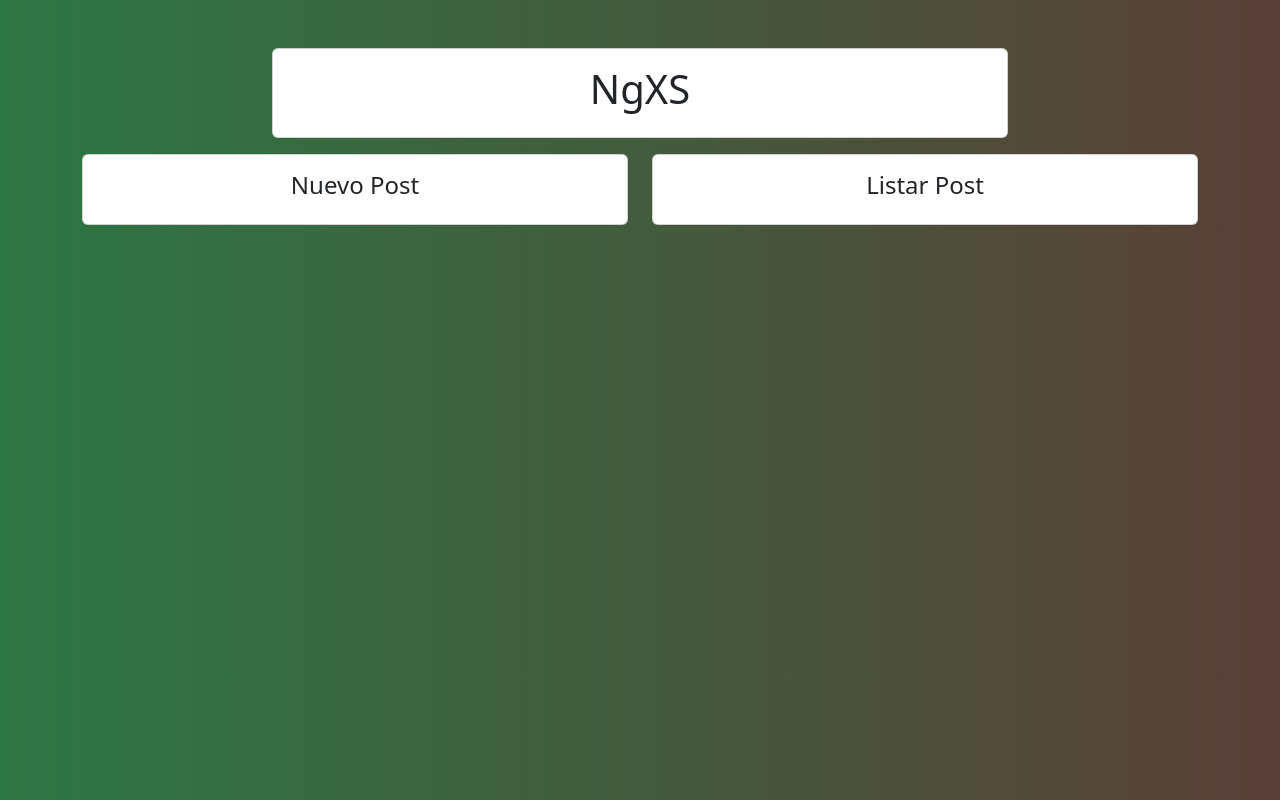
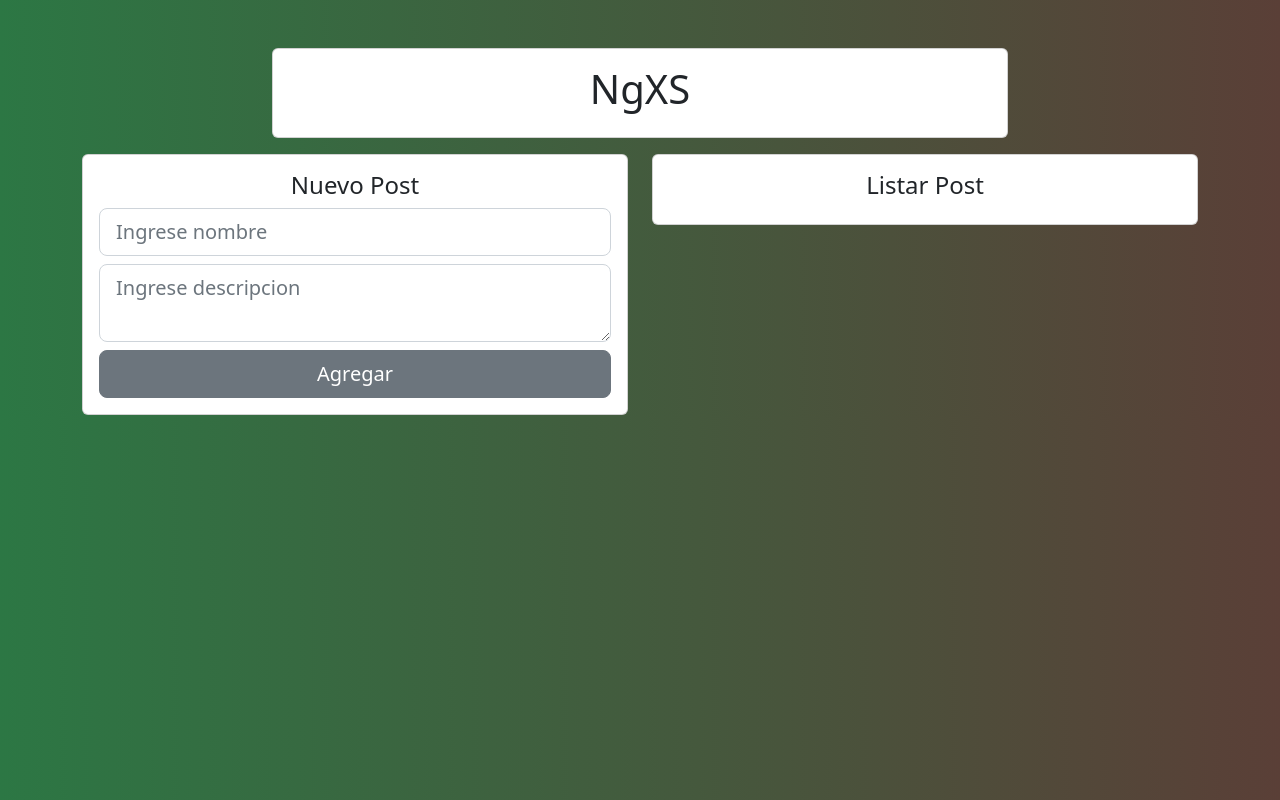
Before and after one commit to truizdiaz/ngxs-post, an Angular app: page / in a window 1280 px wide. Built offline with nearby package versions, Linux system fonts and the light colour scheme.

Commit message:
nuevo post component

```diff
--- a/angular.json
+++ b/angular.json
@@ -24,7 +24,8 @@
             ],
             "styles": [
               "src/styles.css",
-              "node_modules/bootstrap/dist/css/bootstrap.min.css"
+              "node_modules/bootstrap/dist/css/bootstrap.min.css",
+              "node_modules/ngx-toastr/toastr.css"
             ],
             "scripts": []
           },
--- a/package.json
+++ b/package.json
@@ -10,7 +10,7 @@
   },
   "private": true,
   "dependencies": {
-    "@angular/animations": "^14.1.0",
+    "@angular/animations": "^14.1.1",
     "@angular/common": "^14.1.0",
     "@angular/compiler": "^14.1.0",
     "@angular/core": "^14.1.0",
@@ -19,8 +19,10 @@
     "@angular/platform-browser-dynamic": "^14.1.0",
     "@angular/router": "^14.1.0",
     "bootstrap": "^5.2.0",
+    "ngx-toastr": "^15.0.0",
     "rxjs": "~7.5.0",
     "tslib": "^2.3.0",
+    "uuid": "^8.3.2",
     "zone.js": "~0.11.4"
   },
   "devDependencies": {
@@ -28,6 +30,7 @@
     "@angular/cli": "~14.1.1",
     "@angular/compiler-cli": "^14.1.0",
     "@types/jasmine": "~4.0.0",
+    "@types/uuid": "^8.3.4",
     "jasmine-core": "~4.2.0",
     "karma": "~6.4.0",
     "karma-chrome-launcher": "~3.1.0",
--- a/src/app/app.component.html
+++ b/src/app/app.component.html
@@ -14,6 +14,7 @@
       <div class="card">
         <div class="card-body">
           <h4>Nuevo Post</h4>
+          <app-nuevo-post></app-nuevo-post>
         </div>
       </div>
     </div>
--- a/src/app/app.module.ts
+++ b/src/app/app.module.ts
@@ -1,9 +1,16 @@
 import { NgModule } from '@angular/core';
+import { FormsModule } from '@angular/forms';
 import { BrowserModule } from '@angular/platform-browser';
+import { BrowserAnimationsModule } from '@angular/platform-browser/animations';
 
+// Componentes
 import { AppComponent } from './app.component';
 import { ListarPostComponent } from './components/listar-post/listar-post.component';
 import { NuevoPostComponent } from './components/nuevo-post/nuevo-post.component';
+
+// Modulos
+import { ToastrModule } from 'ngx-toastr';
+
 
 @NgModule({
   declarations: [
@@ -12,7 +19,10 @@
     NuevoPostComponent
   ],
   imports: [
-    BrowserModule
+    BrowserModule,
+    FormsModule,
+    BrowserAnimationsModule, // required animations module
+    ToastrModule.forRoot(), // ToastrModule added
   ],
   providers: [],
   bootstrap: [AppComponent]
--- a/src/app/components/nuevo-post/nuevo-post.component.html
+++ b/src/app/components/nuevo-post/nuevo-post.component.html
@@ -1 +1,5 @@
-<p>nuevo-post works!</p>
+<input type="text" class="form-control form-control-lg" [(ngModel)]="nombre" placeholder="Ingrese nombre">
+<textarea class="form-control form-control-lg mt-2" [(ngModel)]="descripcion" placeholder="Ingrese descripcion"></textarea>
+<div class="d-grid gap-2 mt-2">
+    <button class="btn btn-secondary btn-lg" (click)="agregarPost()">Agregar</button>
+</div>
--- a/src/app/components/nuevo-post/nuevo-post.component.ts
+++ b/src/app/components/nuevo-post/nuevo-post.component.ts
@@ -1,4 +1,7 @@
 import { Component, OnInit } from '@angular/core';
+import { Post } from 'src/app/interfaces/post';
+import { v4 as uuidv4 } from 'uuid';
+import { ToastrService } from 'ngx-toastr';
 
 @Component({
   selector: 'app-nuevo-post',
@@ -6,10 +9,38 @@
   styleUrls: ['./nuevo-post.component.css']
 })
 export class NuevoPostComponent implements OnInit {
+  nombre: string = '';
+  descripcion: string = '';
 
-  constructor() { }
+  constructor(private toastr: ToastrService) { }
 
   ngOnInit(): void {
   }
 
+  agregarPost() {
+
+    // Validamos campos
+    if (this.nombre == '' || this.descripcion == '') {
+      this.toastr.error('El campo texto y descriopcion son obligatorios', 'Error');
+      return;
+    }
+
+    // Creamos objeto
+    const post: Post = {
+      id: uuidv4(),
+      nombre: this.nombre,
+      descripcion: this.descripcion
+    }
+
+    // Mostramos mensaje de exito
+    this.toastr.success(`El post ${this.nombre.toUpperCase()} fue agregado con exito!`, 'Post registrado!');
+
+    this.resetForm();
+  }
+
+  resetForm() {
+    this.nombre = '';
+    this.descripcion = '';
+  }
+
 }
```
Also changed, not shown: 1 other file (tests, documents, lock files or other folders).
